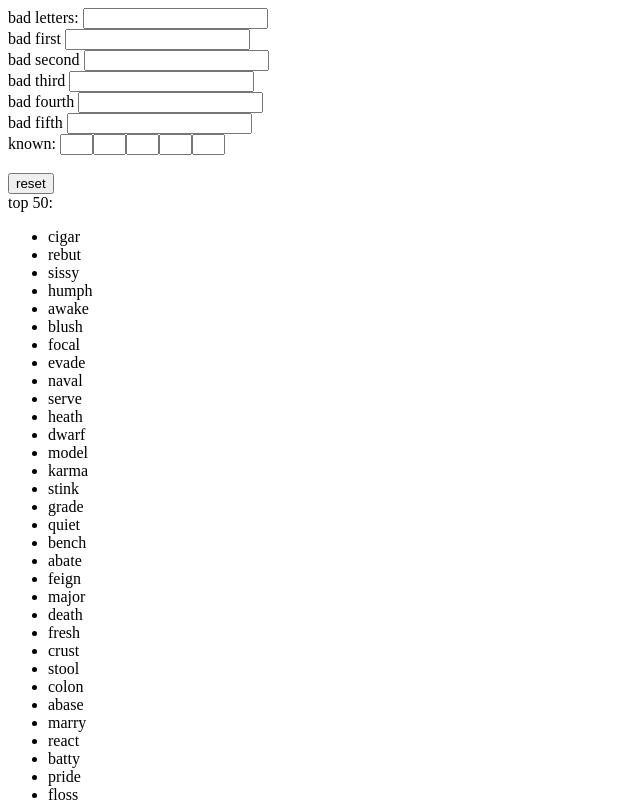
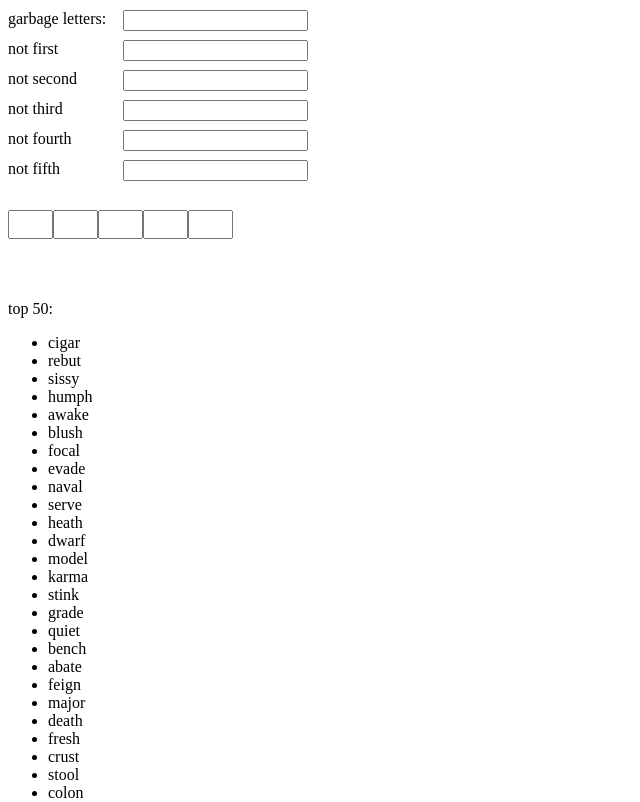
Before and after one commit to j-flan/wordle-burglar, an Angular app in the folder app/: page / in a window 1280 px wide. Shown: the top 802 px of the page, without its empty margins (0-640 px from the left). Built offline with nearby package versions, Linux system fonts and the light colour scheme.

Commit message:
redesign

```diff
--- a/app/src/app/app.component.html
+++ b/app/src/app/app.component.html
@@ -1,25 +1,25 @@
-<div>
-  bad letters: <input [(ngModel)]="badLetters" (ngModelChange)="filterBadLetters()"><br>
-  bad first <input [(ngModel)]="first" (ngModelChange)="filterPosition(first, 0)"><br>
-  bad second <input [(ngModel)]="second" (ngModelChange)="filterPosition(second, 1)"><br>
-  bad third <input [(ngModel)]="third" (ngModelChange)="filterPosition(third, 2)"><br>
-  bad fourth <input [(ngModel)]="fourth" (ngModelChange)="filterPosition(fourth, 3)"><br>
-  bad fifth <input [(ngModel)]="fifth" (ngModelChange)="filterPosition(fifth, 4)">
+<div class="root">
+  <div class="no-good">
+    <div class="input-line"  size="1">garbage letters: <input [(ngModel)]="badLetters" (ngModelChange)="updateWords()"></div>
+    <div class="input-line" maxlength="4" size="1">not first <input [(ngModel)]="first" (ngModelChange)="filterKnown(first, 0)"></div>
+    <div class="input-line" maxlength="4" size="1">not second <input [(ngModel)]="second" (ngModelChange)="filterKnown(second, 1)"></div>
+    <div class="input-line" maxlength="4" size="1">not third <input [(ngModel)]="third" (ngModelChange)="filterKnown(third, 2)"></div>
+    <div class="input-line" maxlength="4" size="1">not fourth <input [(ngModel)]="fourth" (ngModelChange)="filterKnown(fourth, 3)"></div>
+    <div class="input-line" maxlength="4" size="1">not fifth <input [(ngModel)]="fifth" (ngModelChange)="filterKnown(fifth, 4)"></div>
+  </div>
+  <div class="known">
+    <input maxlength="1" size="1" [(ngModel)]="firstCorrect" (ngModelChange)="filterCorrect(firstCorrect, 0)">
+    <input maxlength="1" size="1" [(ngModel)]="secondCorrect" (ngModelChange)="filterCorrect(secondCorrect, 1)">
+    <input maxlength="1" size="1" [(ngModel)]="thirdCorrect" (ngModelChange)="filterCorrect(thirdCorrect, 2)">
+    <input maxlength="1" size="1" [(ngModel)]="fourthCorrect" (ngModelChange)="filterCorrect(fourthCorrect, 3)">
+    <input maxlength="1" size="1" [(ngModel)]="fifthCorrect" (ngModelChange)="filterCorrect(fifthCorrect, 4)">
+  </div>
+  <div class="list">
+    top {{LISTMAX}}:
+    <div class="list-box">
+      <ul >
+        <li *ngFor="let word of top | async" >{{word}}</li>
+      </ul>
+    </div>
+  </div>
 </div>
-<div>
-  known:
-  <input maxlength="1" size="1" [(ngModel)]="firstKnown" (ngModelChange)="filterKnown(firstKnown, 0)">
-  <input maxlength="1" size="1" [(ngModel)]="secondKnown" (ngModelChange)="filterKnown(secondKnown, 1)">
-  <input maxlength="1" size="1" [(ngModel)]="thirdKnown" (ngModelChange)="filterKnown(thirdKnown, 2)">
-  <input maxlength="1" size="1" [(ngModel)]="fourthKnown" (ngModelChange)="filterKnown(fourthKnown, 3)">
-  <input maxlength="1" size="1" [(ngModel)]="fifthKnown" (ngModelChange)="filterKnown(fifthKnown, 4)">
-</div>
-<br>
-  <button (click)="reset()" >reset</button>
-<br>
-<div>
-  top {{LISTMAX}}:
-  <ul>
-    <li *ngFor="let word of top | async" >{{word}}</li>
-  </ul>
-</div>
--- /dev/null
+++ b/app/src/app/app.component.scss
@@ -0,0 +1,45 @@
+
+.root{
+display:block;
+width:100%;
+  .no-good{
+    width: 300px;
+    height: 100px;
+    .input-line{
+      position: relative;
+      height:20px;
+      margin-top:10px;
+      left: 10;
+      input{
+
+        float:right;
+      }
+    }
+  }
+  .known{
+    input{
+      font-size: 1.25em;
+      text-align: center;
+
+    }
+    height: 50px;
+    margin-top: 100px;
+    position:relative;
+    left: 10;
+  }
+  .list{
+    margin-top: 40px;
+    position: relative;
+    left: 10;
+    width: 300px;
+    .list-box{
+      height:600px;
+      overflow: auto;
+      ul{
+        position:relative;
+        right: 50;
+      }
+    }
+  }
+
+}
--- a/app/src/app/app.component.ts
+++ b/app/src/app/app.component.ts
@@ -6,11 +6,13 @@ import * as _ from 'lodash';
 @Component({
   selector: 'app-root',
   templateUrl: './app.component.html',
-  styleUrls: ['./app.component.css'],
+  styleUrls: ['./app.component.scss'],
 })
 export class AppComponent {
   top: BehaviorSubject<any> = new BehaviorSubject([]);
   badLetters: any = [];
+  correctLetters: any = [];
+  knownLetters: any = [];
   filteredWords: any = [];
   LISTMAX = 50;
 
@@ -20,161 +22,96 @@ export class AppComponent {
   fourth: any = [];
   fifth: any = [];
 
-  firstKnown: string = '';
-  secondKnown: string = '';
-  thirdKnown: string = '';
-  fourthKnown: string = '';
-  fifthKnown: string = '';
+  firstCorrect: string = '';
+  secondCorrect: string = '';
+  thirdCorrect: string = '';
+  fourthCorrect: string = '';
+  fifthCorrect: string = '';
 
-  knownLetters = [
-    this.firstKnown,
-    this.secondKnown,
-    this.thirdKnown,
-    this.fourthKnown,
-    this.fifthKnown,
-  ];
-  unknownLetterPositions = [
-    this.first,
-    this.second,
-    this.third,
-    this.fourth,
-    this.fifth,
-  ];
+  correctLetters$: Subject<any> = new Subject();
+  knownLetters$: Subject<any> = new Subject();
+  badLetters$: Subject<any> = new Subject();
 
-  badLetterCache: any = [];
-
-  constructor() //public wordListService: WordListService
-  {
+  constructor() { //public wordListService: WordListService
     this.filteredWords = wordList;
-    this.getTop(wordList);
-  }
-  reset() {
-    this.filteredWords = wordList;
-    this.badLetters = [];
-    _.forEach(this.unknownLetterPositions, (letters) => (letters = []));
-    _.forEach(this.knownLetters, (letter) => (letter = ''));
-    this.getTop(wordList);
+    this.getTop();
+    this.correctLetters$.subscribe({
+      next: (obj) => {
+        this.correctLetters[obj.index] = obj.letter;
+        this.updateWords();
+      },
+    });
+    this.knownLetters$.subscribe({
+      next: (obj) => {
+        this.knownLetters[obj.index] = obj.letters;
+        this.updateWords();
+      },
+    });
   }
 
   //heirarchy:
+  //bad
   //known
-  //not included
   //unknownposition
 
-  filterKnown(letter: any, index: number) {
-    if (!letter) {
-      this.knownLetters[index] = '';
-      this.handleRemovedKnownIndex(index);
-      return;
+  filterCorrect(letter: any, index: number) {
+    this.correctLetters$.next({ letter, index });
   }
+  filterKnown(letters: any, index: number) {
+    this.knownLetters$.next({ letters, index });
+  }
+
+  updateWords() {
+    this.filteredWords = wordList;
+    this.updateBadLetters();
+    _.forEach(this.knownLetters, (letters, index) => {
+      _.forEach(letters, (letter) => {
+        if (_.includes(this.badLetters, letter))
+          _.remove(
+            this.knownLetters[index],
+            (knownletter) => knownletter == letter
+          );
+      });
+    });
+
+    if (this.correctLetters?.length)
+      _.forEach(this.correctLetters, (letter, index) => {
+        if (letter)
           this.filteredWords = _.filter(
             this.filteredWords,
             (word) => word[index] == letter
           );
-    this.knownLetters[index] = letter;
-    this.getTop(this.filteredWords);
+      });
+    this.updateKnownLetters();
+    this.getTop();
   }
-  handleRemovedKnownIndex(index: number) {
-    this.filteredWords = wordList;
-    _.forEach(this.knownLetters, (letter) => {
+  updateBadLetters() {
+    if (this.badLetters?.length)
+      _.forEach(this.badLetters, (letter) => {
         if (letter)
-        this.filteredWords = _.filter(this.filteredWords, (word) => word[index] == letter);
-    });
-    if (this.badLetters.length) this.filterBadLetters();
-    this.scanUnkown();
-    this.getTop(this.filteredWords);
-  }
-
-  filterBadLetters() {
-    if (
-      this.badLetterCache.length &&
-      this.badLetterCache.length > this.badLetters.length
-    ) {
-      this.handleRemovedBadLetter();
-    } else {
-      const conflictLetter = _.filter(this.knownLetters, (letter) =>
-        _.find(this.badLetters.split(''), (badLetter) => badLetter == letter)
+          this.filteredWords = _.filter(
+            this.filteredWords,
+            (word) => !_.includes(word, letter)
           );
-      if (conflictLetter.length) {
-        console.log('conflict: ', conflictLetter);
-        this.badLetters = _.filter(
-          this.badLetters.split(''),
-          (letter) => letter != conflictLetter
-        );
-      }
-      if (this.badLetters.length){
-        console.log('filter bad letters: ', this.badLetters.split(''));
-        this.filteredWords = _.filter(this.filteredWords, word=>{
-          let letterNotIncluded: boolean = true
-            _.forEach(this.badLetters, letter=>{
-              if(_.includes(word, letter) && !_.find(this.knownLetters, knownLetter=>knownLetter == letter)){
-                letterNotIncluded = false;
-              }
-            })
-          return letterNotIncluded
       });
   }
-    }
-    this.badLetterCache = this.badLetters;
-    this.getTop(this.filteredWords);
-  }
-
-  handleRemovedBadLetter(){
-    const removedLetter: any = _.difference(
-      this.badLetterCache.split(''),
-      this.badLetters.split('')
+  updateKnownLetters() {
+    if (this.knownLetters?.length)
+      _.forEach(this.knownLetters, (letters, index) => {
+        if (letters) {
+          _.forEach(letters, (letter) => {
+            if (letter)
+              this.filteredWords = _.filter(
+                this.filteredWords,
+                (word) => word[index] != letter && _.includes(word, letter)
               );
-    const addWords = _.filter(wordList, (word) =>
-      _.includes(word, removedLetter)
-    );
-    this.filteredWords = _.concat(this.filteredWords, addWords);
-    this.scanUnkown();
-  }
-
-  filterPosition(list: any, index: number) {
-    if (list.length < this.unknownLetterPositions[index]?.length){
-      this.handleRemovedPosition(list, index)
-    }else{
-      console.log('have list: ', list.split(''), index);
-      this.filteredWords = _.filter(this.filteredWords, word=>{
-        let letterNotIncluded: boolean = true
-          _.forEach(list, letter=>{
-            if(word[index] == letter){
-              letterNotIncluded = false;
-            }
-          })
-        return letterNotIncluded
           });
         }
-    this.unknownLetterPositions[index] = list ? list : [];
-    console.log('have unknown: ', this.unknownLetterPositions);
-    this.getTop(this.filteredWords);
-  }
-
-  handleRemovedPosition(list: any, index: number) {
-    const removedLetter: any = _.difference(
-      this.unknownLetterPositions[index].split(''),
-      list
-    );
-    console.log('have removed letter position, ', removedLetter, index, list);
-    if(removedLetter && !_.find(this.badLetters, letter=> letter == removedLetter)){
-      const addWords = _.filter(wordList, (word) =>{
-        return _.includes(word[index], removedLetter)
-      });
-      this.filteredWords = _.concat(this.filteredWords, addWords);
-    }
-  }
-
-  scanUnkown() {
-    _.forEach(this.unknownLetterPositions, (letters, index) => {
-      if (letters.length) this.filterPosition(letters, index);
       });
   }
 
-  getTop(allWords: any) {
-    const words = _.slice(allWords, 0, this.LISTMAX);
+  getTop() {
+    const words = _.slice(this.filteredWords, 0, this.LISTMAX);
     this.top.next([...words]);
   }
-
-
 }
```
Also changed, not shown: app/src/app/app.component.css (deleted). Lines whose indentation alone changed are shown as unchanged.
